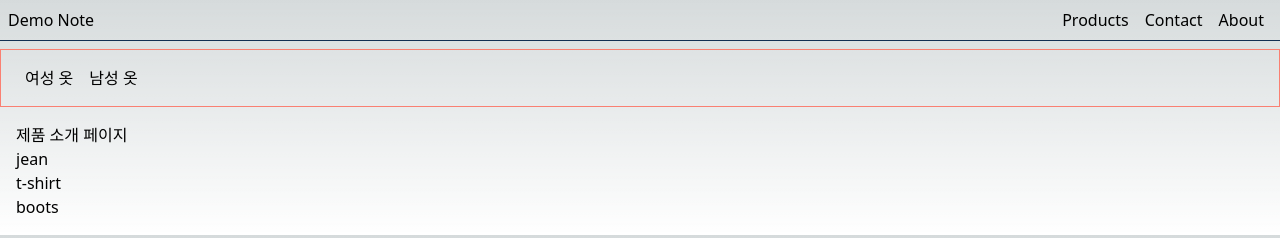
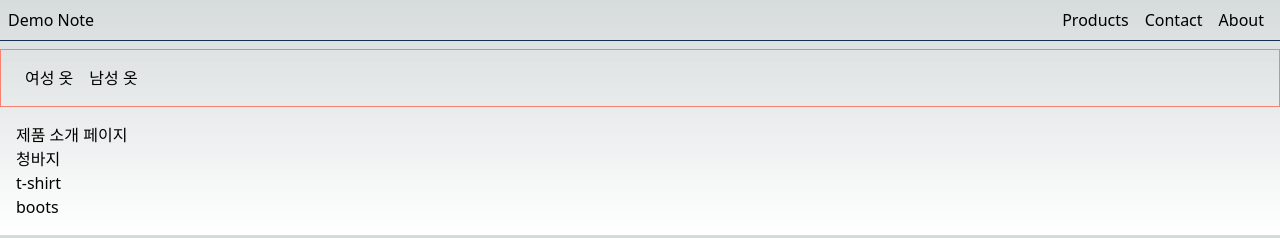
Before and after one commit to prgrms-web-devcourse/FEDC4-React-Study, a Next.js app in the folder donghwan/my-app/: page /products in a window 1280 px wide. Shown: the top 238 px of the page. Built offline with nearby package versions, Linux system fonts and the light colour scheme.

Commit message:
feat: isr, revalidate

```diff
--- a/donghwan/my-app/data/products.json
+++ b/donghwan/my-app/data/products.json
@@ -1,7 +1,7 @@
 [
   {
     "id": "1234",
-    "name": "jean",
+    "name": "청바지",
     "price": 500
   },
   {
--- a/donghwan/my-app/src/app/products/[slug]/page.tsx
+++ b/donghwan/my-app/src/app/products/[slug]/page.tsx
@@ -6,6 +6,8 @@ type Props = {
     slug: string;
   };
 };
+
+export const revalidate = 3;
 
 export function generateMetadata({ params }: Props) {
   return {
--- a/donghwan/my-app/src/app/products/page.tsx
+++ b/donghwan/my-app/src/app/products/page.tsx
@@ -1,7 +1,9 @@
 import { getProducts } from '@/service/products';
 import Link from 'next/link';
 
-export default async function ProductsLayout() {
+export const revalidate = 3;
+
+export default async function Products() {
   //서버 파일(데이터베이스)에 있는 제품의 리스트를 읽어와서 , 그걸 보여줌
   const products = await getProducts();
   return (
```
